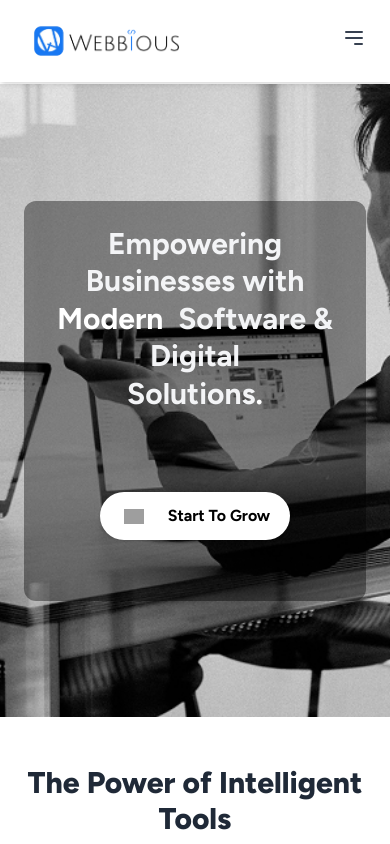
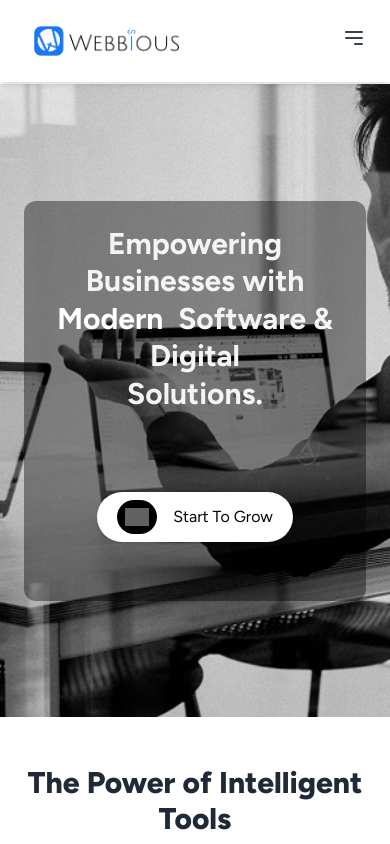
Before and after one commit to pradeep-08/Webbious, a React (Vite) app: page / in a window 390 px wide. Shown: the top 844 px of the page. Built offline with nearby package versions, Linux system fonts and the light colour scheme; grey boxes are pictures that could not be loaded.

Commit message:
button changes

```diff
--- a/src/Component/Hero.jsx
+++ b/src/Component/Hero.jsx
@@ -55,16 +55,30 @@ export default function Hero() {
                 Grow Your Business Now
               </button></a>
             </div> */}
-    <div className="mt-20 flex flex-col sm:flex-row justify-center lg:justify-start items-center gap-4 ">
+            <div className="mt-20 flex flex-col sm:flex-row justify-center lg:justify-start items-center gap-4">
               <a href="/contact" target="_blank" rel="noopener noreferrer">
-                <button className="flex items-center px-5 py-3 bg-white text-black rounded-full shadow hover:bg-gray-800 transition sm:bg-black sm:border sm:border-black sm:text-white">
-                  <span className="bg-white  sm:bg-white rounded-full p-1 mr-5 sm:p-1 sm:mr-5">
-                    <img width="20" height="20" src="https://img.icons8.com/material-outlined/24/000000/lightning-bolt--v1.png" alt="lightning-bolt--v1" />
+                <button className="flex items-center px-5 py-2 bg-white text-black rounded-full shadow hover:bg-gray-800 transition sm:bg-black sm:border sm:border-black sm:text-white">
+                  <span className="p-2 sm:p-2 mr-4 sm:mr-5 rounded-full bg-black sm:bg-white ">
+                    <img
+                      width="24"
+                      height="24"
+                      className="block sm:hidden invert" // icon white in mobile
+                      src="https://img.icons8.com/material-outlined/24/000000/lightning-bolt--v1.png"
+                      alt="lightning-bolt"
+                    />
+                    <img
+                      width="24"
+                      height="24"
+                      className="hidden sm:block" // icon black in desktop
+                      src="https://img.icons8.com/material-outlined/24/000000/lightning-bolt--v1.png"
+                      alt="lightning-bolt"
+                    />
                   </span>
-                 <span className='font-bold'> Start To Grow</span>
+                  <span className="sm:font-bold">Start To Grow</span>
                 </button>
               </a>
-              </div>
+            </div>
+
           </div>
         </div>
       </div>
```
